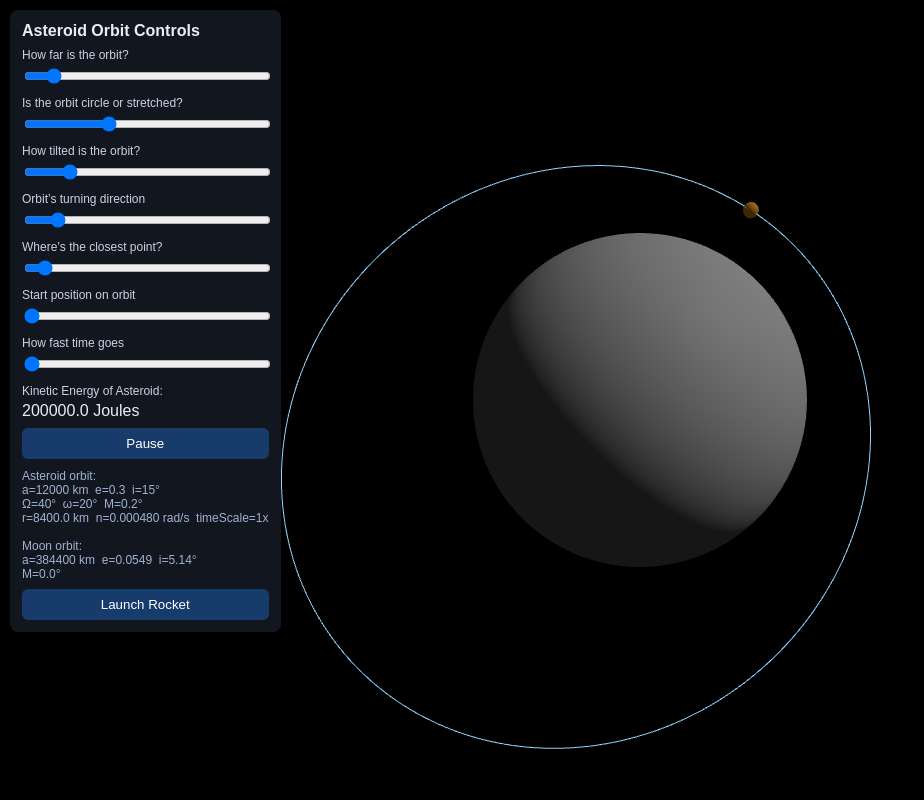
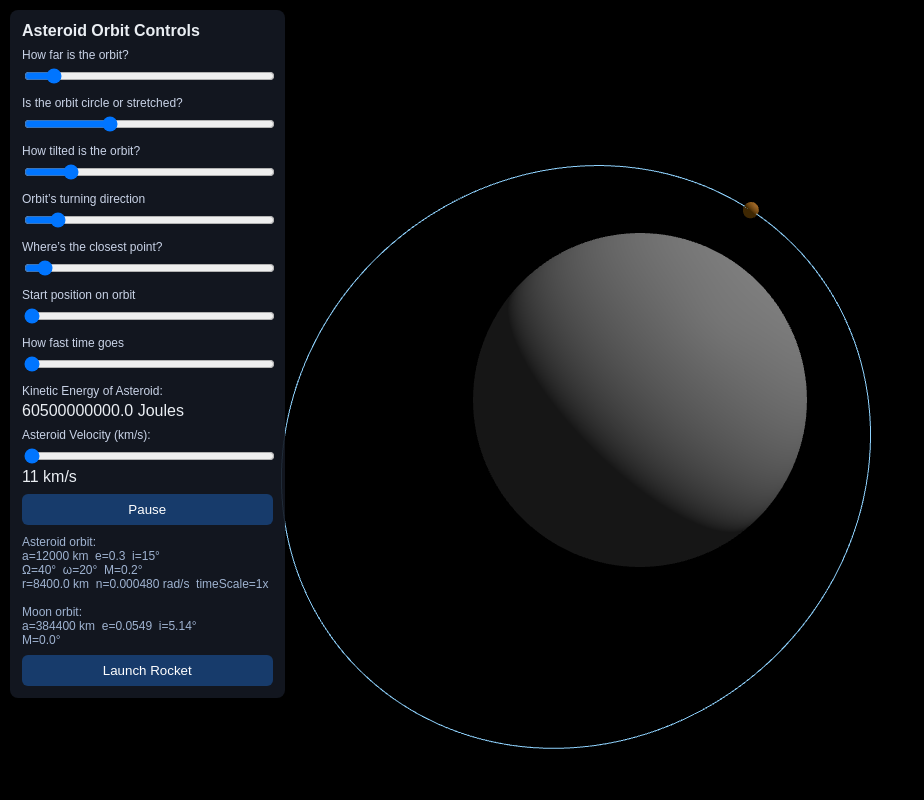
Before and after one commit to AnthKaram/asteroid-sim, a Flask app: page / in a window 1280 px wide. Shown: the whole page, without its empty margins (0-924 px from the left). Run offline with Flask 3, Linux system fonts and the light colour scheme.

Commit message:
add max min speed

```diff
--- a/app.py
+++ b/app.py
@@ -1,18 +1,24 @@
 # app.py
-from flask import Flask, render_template, request
+from flask import Flask, render_template, request, jsonify
 
 app = Flask(__name__)
 
 def calculate_kinetic_energy(mass, velocity):
-    return 0.5 * mass * velocity ** 2
+    return 0.5 * mass * (velocity * 1000) ** 2  # Convert km/s to m/s for calculation
 
 @app.route("/")
 def index():
-    # Example values for mass and velocity
     mass = 1000  # in kilograms
-    velocity = 20  # in meters per second
+    velocity = request.args.get("velocity", default=11, type=float)  # Default velocity in km/s
     kinetic_energy = calculate_kinetic_energy(mass, velocity)
     return render_template("index.html", kinetic_energy=kinetic_energy)
 
+@app.route("/update-kinetic-energy")
+def update_kinetic_energy():
+    mass = 1000  # in kilograms
+    velocity = request.args.get("velocity", type=float)  # Velocity in km/s
+    kinetic_energy = calculate_kinetic_energy(mass, velocity)
+    return jsonify({"kinetic_energy": kinetic_energy})
+
 if __name__ == "__main__":
     app.run(debug=True)
--- a/templates/index.html
+++ b/templates/index.html
@@ -96,6 +96,18 @@
 
       <label>Kinetic Energy of Asteroid:</label>
       <div id="kinetic-energy">{{ kinetic_energy }} Joules</div>
+
+      <label>Asteroid Velocity (km/s):</label>
+      <input
+        id="velocity"
+        type="range"
+        min="11"
+        max="72"
+        step="1"
+        value="11"
+        oninput="updateVelocity(this.value)"
+      />
+      <span id="velocity-value">11</span> km/s
 
       <button id="toggle">Pause</button>
       <div id="stats"></div>
@@ -502,6 +514,16 @@
         camera.aspect = window.innerWidth / window.innerHeight;
         camera.updateProjectionMatrix();
       });
+
+      function updateVelocity(value) {
+          document.getElementById('velocity-value').textContent = value;
+          fetch(`/update-kinetic-energy?velocity=${value}`)
+            .then(response => response.json())
+            .then(data => {
+              document.getElementById('kinetic-energy').textContent = `${data.kinetic_energy} Joules`;
+            })
+            .catch(error => console.error('Error:', error));
+        }
     </script>
   </body>
 </html>
```
